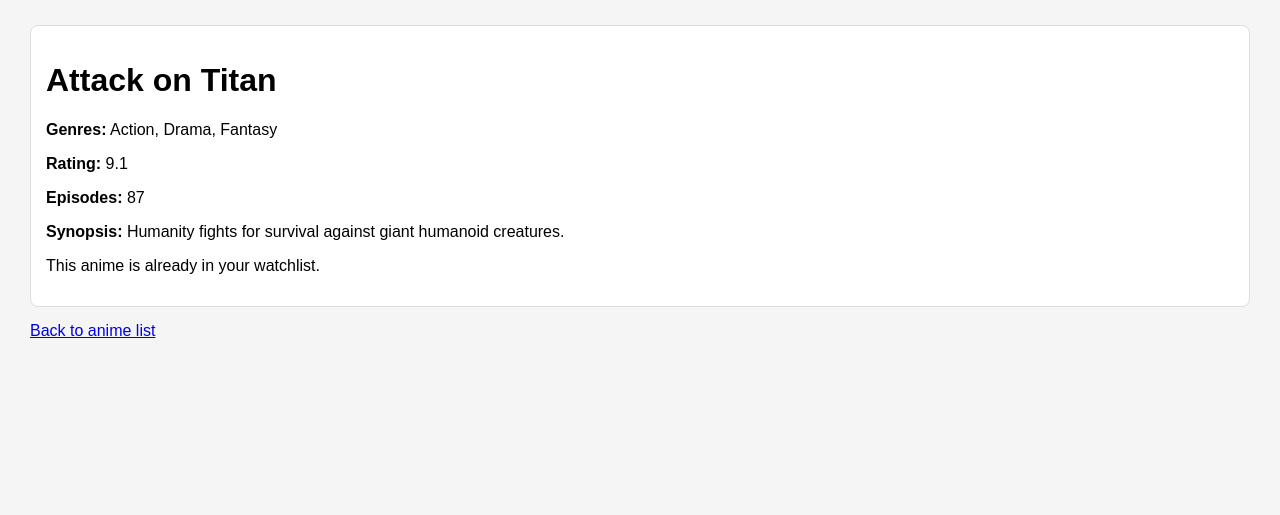
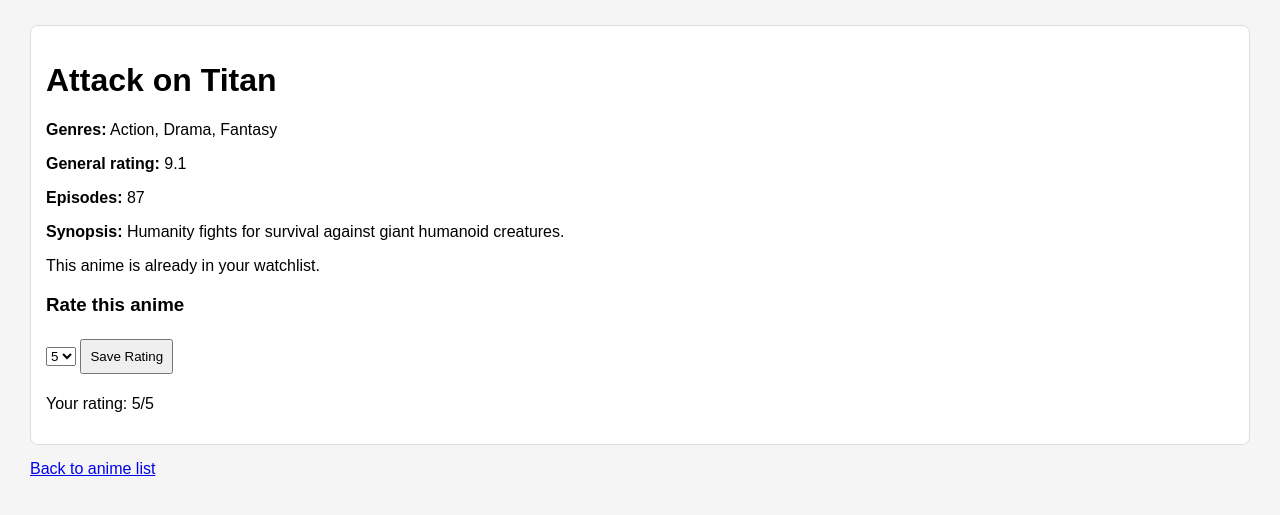
Before and after one commit to hashmashdashcrash/anime_recommender, a Django app: page /anime/1/ in a window 1280 px wide. Shown: the part 78-593 px from the top of the page. Run offline with Django 5.2, Linux system fonts and the light colour scheme; a user stored in the database is signed in; data comes from the database, SQL or seed files in the repository; both versions use the stored data as it was after the commit.

Commit message:
Update app with personal rating feature

```diff
--- a/anime/models.py
+++ b/anime/models.py
@@ -23,3 +23,16 @@ class WatchlistItem(models.Model):
 
     def __str__(self):
         return f"{self.user.username} - {self.anime.title}"
+
+
+class AnimeRating(models.Model):
+    user = models.ForeignKey(User, on_delete=models.CASCADE)
+    anime = models.ForeignKey(Anime, on_delete=models.CASCADE)
+    score = models.IntegerField(default=3)
+    rated_at = models.DateTimeField(auto_now=True)
+
+    class Meta:
+        unique_together = ('user', 'anime')
+
+    def __str__(self):
+        return f"{self.user.username} rated {self.anime.title}: {self.score}/5"
--- a/anime/templates/anime/anime_detail.html
+++ b/anime/templates/anime/anime_detail.html
@@ -6,18 +6,40 @@
     <h1>{{ anime.title }}</h1>
 
     <p><strong>Genres:</strong> {{ anime.genres }}</p>
-    <p><strong>Rating:</strong> {{ anime.rating }}</p>
+    <p><strong>General rating:</strong> {{ anime.rating }}</p>
     <p><strong>Episodes:</strong> {{ anime.episodes }}</p>
     <p><strong>Synopsis:</strong> {{ anime.synopsis }}</p>
 
     {% if user.is_authenticated %}
+
         {% if in_watchlist %}
             <p>This anime is already in your watchlist.</p>
         {% else %}
             <a class="button" href="{% url 'add_to_watchlist' anime.id %}">Add to Watchlist</a>
         {% endif %}
+
+        <h3>Rate this anime</h3>
+
+        <form method="post" action="{% url 'rate_anime' anime.id %}">
+            {% csrf_token %}
+
+            <select name="score">
+                <option value="1" {% if user_rating and user_rating.score == 1 %}selected{% endif %}>1</option>
+                <option value="2" {% if user_rating and user_rating.score == 2 %}selected{% endif %}>2</option>
+                <option value="3" {% if user_rating and user_rating.score == 3 %}selected{% endif %}>3</option>
+                <option value="4" {% if user_rating and user_rating.score == 4 %}selected{% endif %}>4</option>
+                <option value="5" {% if user_rating and user_rating.score == 5 %}selected{% endif %}>5</option>
+            </select>
+
+            <button type="submit">Save Rating</button>
+        </form>
+
+        {% if user_rating %}
+            <p>Your rating: {{ user_rating.score }}/5</p>
+        {% endif %}
+
     {% else %}
-        <p>Log in to add this anime to your watchlist.</p>
+        <p>Log in to add this anime to your watchlist and rate it.</p>
     {% endif %}
 </div>
 
--- a/anime/urls.py
+++ b/anime/urls.py
@@ -6,9 +6,13 @@ urlpatterns = [
     path('register/', views.register_view, name='register'),
     path('login/', views.login_view, name='login'),
     path('logout/', views.logout_view, name='logout'),
+
     path('anime/<int:anime_id>/', views.anime_detail, name='anime_detail'),
+    path('rate/<int:anime_id>/', views.rate_anime, name='rate_anime'),
+
     path('watchlist/', views.watchlist, name='watchlist'),
     path('add/<int:anime_id>/', views.add_to_watchlist, name='add_to_watchlist'),
     path('remove/<int:anime_id>/', views.remove_from_watchlist, name='remove_from_watchlist'),
+
     path('recommendations/', views.recommendations, name='recommendations'),
 ]
--- a/anime/views.py
+++ b/anime/views.py
@@ -2,7 +2,7 @@ from django.shortcuts import render, get_object_or_404, redirect
 from django.contrib.auth.decorators import login_required
 from django.contrib.auth.forms import UserCreationForm, AuthenticationForm
 from django.contrib.auth import login as auth_login, logout as auth_logout
-from .models import Anime, WatchlistItem
+from .models import Anime, WatchlistItem, AnimeRating
 
 
 def register_view(request):
@@ -60,14 +60,42 @@ def anime_list(request):
 def anime_detail(request, anime_id):
     anime = get_object_or_404(Anime, id=anime_id)
     in_watchlist = False
+    user_rating = None
 
     if request.user.is_authenticated:
         in_watchlist = WatchlistItem.objects.filter(user=request.user, anime=anime).exists()
+        user_rating = AnimeRating.objects.filter(user=request.user, anime=anime).first()
 
     return render(request, 'anime/anime_detail.html', {
         'anime': anime,
-        'in_watchlist': in_watchlist
+        'in_watchlist': in_watchlist,
+        'user_rating': user_rating
     })
+
+
+@login_required
+def rate_anime(request, anime_id):
+    anime = get_object_or_404(Anime, id=anime_id)
+
+    if request.method == 'POST':
+        score = int(request.POST.get('score', 3))
+
+        if score < 1:
+            score = 1
+        elif score > 5:
+            score = 5
+
+        rating, created = AnimeRating.objects.get_or_create(
+            user=request.user,
+            anime=anime,
+            defaults={'score': score}
+        )
+
+        if not created:
+            rating.score = score
+            rating.save()
+
+    return redirect('anime_detail', anime_id=anime.id)
 
 
 @login_required
@@ -100,29 +128,47 @@ def recommendations(request):
     if not watched_anime:
         recommended = Anime.objects.all().order_by('-rating')[:10]
         reason = "These recommendations are based on the highest rated anime because your watchlist is currently empty."
-    else:
-        user_genres = set()
 
-        for anime in watched_anime:
-            for genre in anime.genres.split(','):
-                user_genres.add(genre.strip().lower())
+        return render(request, 'anime/recommendations.html', {
+            'recommended': recommended,
+            'reason': reason,
+            'has_watchlist': False
+        })
 
-        scores = []
+    genre_scores = {}
 
-        for anime in Anime.objects.exclude(id__in=[a.id for a in watched_anime]):
-            anime_genres = set(g.strip().lower() for g in anime.genres.split(','))
-            shared_genres = user_genres.intersection(anime_genres)
+    for anime in watched_anime:
+        user_rating = AnimeRating.objects.filter(user=request.user, anime=anime).first()
 
-            if shared_genres:
-                score = len(shared_genres) + (anime.rating / 10)
-                scores.append((anime, score, ', '.join(shared_genres)))
+        if user_rating:
+            weight = user_rating.score
+        else:
+            weight = 3
 
-        scores.sort(key=lambda x: x[1], reverse=True)
-        recommended = scores[:10]
-        reason = "These recommendations are based on anime that share genres with your watchlist."
+        for genre in anime.genres.split(','):
+            genre = genre.strip().lower()
+
+            if genre:
+                genre_scores[genre] = genre_scores.get(genre, 0) + weight
+
+    scores = []
+
+    for anime in Anime.objects.exclude(id__in=[a.id for a in watched_anime]):
+        anime_genres = set(g.strip().lower() for g in anime.genres.split(','))
+        shared_genres = anime_genres.intersection(genre_scores.keys())
+
+        if shared_genres:
+            genre_score = sum(genre_scores[genre] for genre in shared_genres)
+            final_score = genre_score + (anime.rating / 10)
+            scores.append((anime, final_score, ', '.join(shared_genres)))
+
+    scores.sort(key=lambda x: x[1], reverse=True)
+    recommended = scores[:10]
+
+    reason = "These recommendations are based on your watchlist, your personal ratings, shared genres, and the anime's general rating."
 
     return render(request, 'anime/recommendations.html', {
         'recommended': recommended,
         'reason': reason,
-        'has_watchlist': bool(watched_anime)
+        'has_watchlist': True
     })
```
Also changed, not shown: anime/admin.py (+7 -1 lines), README.md, anime/migrations/0002_animerating.py (added), db.sqlite3.
